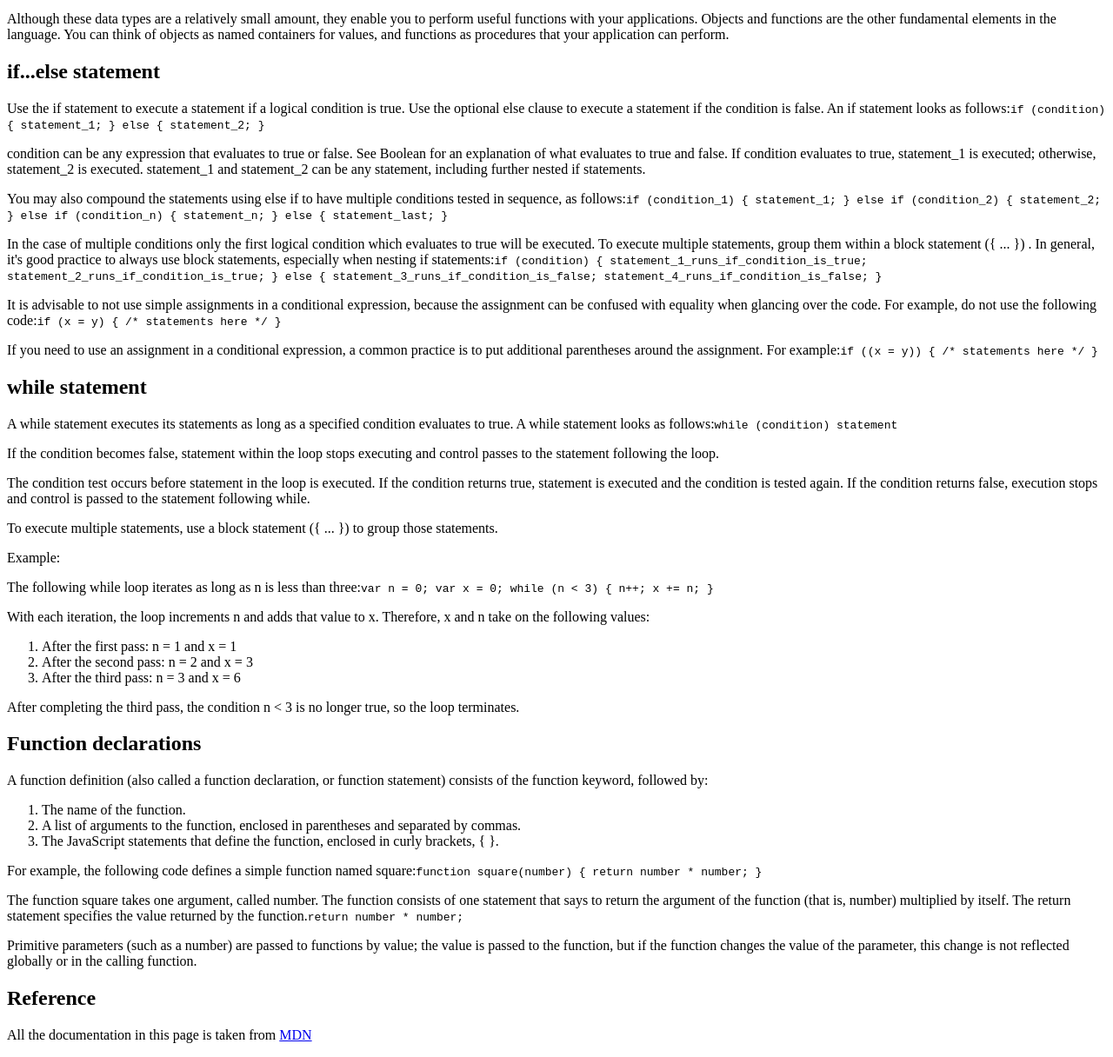
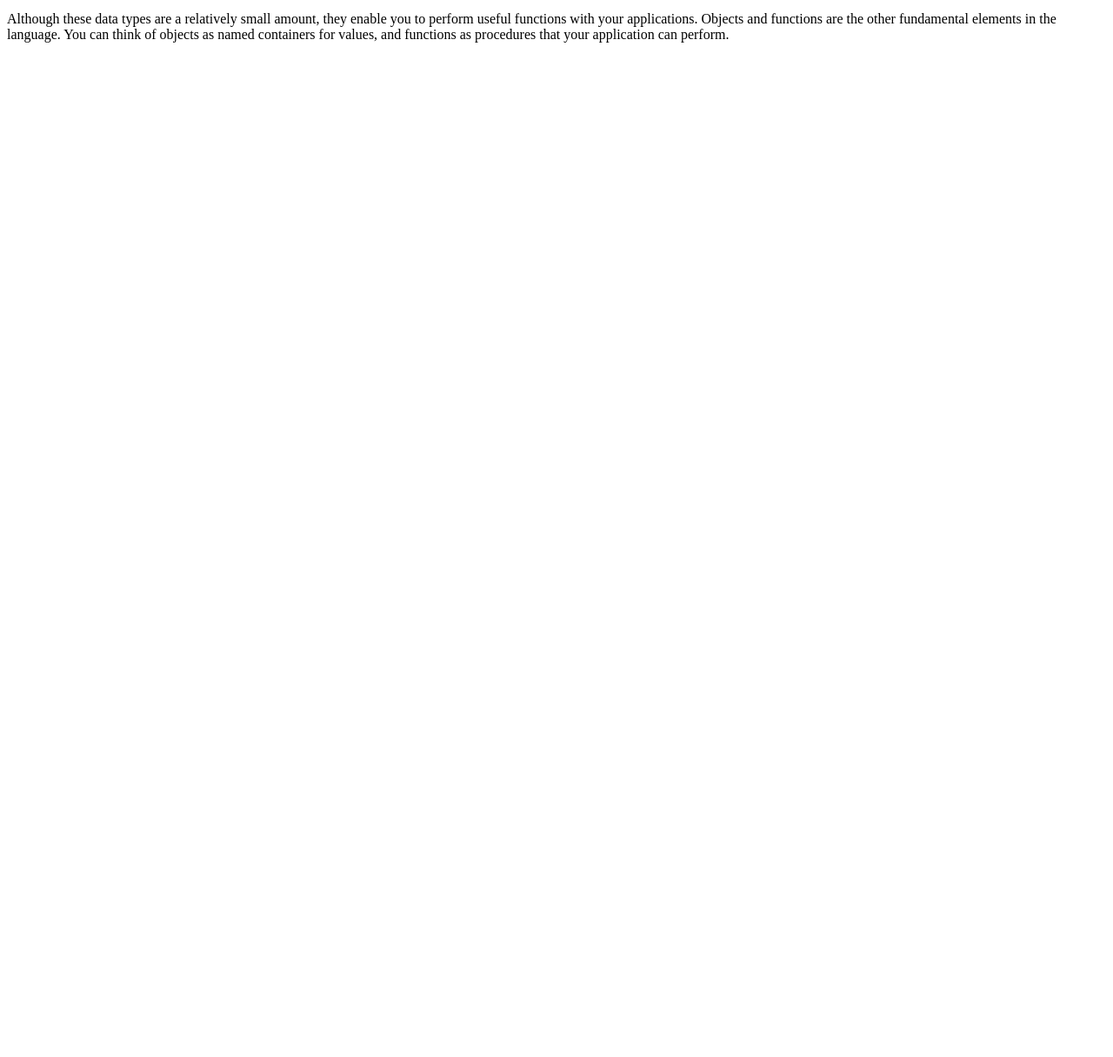
Before and after one commit to RicardoVel73/LandingPage2, a plain HTML site: page fcc-test-suite-template/index.html in a window 1280 px wide. Shown: the part 2394-3610 px from the top of the page at 87% size. After the commit the page ends 2459 px from the top, so only its background shows below. Drawn offline with Linux system fonts and the light colour scheme.

Commit message:
puntos de verificacion

```diff
--- a/fcc-test-suite-template/index.html
+++ b/fcc-test-suite-template/index.html
@@ -211,108 +211,8 @@
           </article>
         </section>
 
-        <section id="if...else_statement" class="main-section">
-          <header>
-            <h2>if...else statement</h2>
-          </header>
-          <article>
-          <p>Use the if statement to execute a statement if a logical condition is true. Use the optional else clause to execute a statement if the condition is false. An if statement looks as follows:<code>if (condition) {
-      statement_1;
-    } else {
-      statement_2;
-    }</code>
-          </p>
-          <p>condition can be any expression that evaluates to true or false. See Boolean for an explanation of what evaluates to true and false. If condition evaluates to true, statement_1 is executed; otherwise, statement_2 is executed. statement_1 and statement_2 can be any statement, including further nested if statements.</p>
-          <p>You may also compound the statements using else if to have multiple conditions tested in sequence, as follows:<code>if (condition_1) {
-      statement_1;
-    } else if (condition_2) {
-      statement_2;
-    } else if (condition_n) {
-      statement_n;
-    } else {
-      statement_last;
-    }</code>
-          </p>
-          <p>In the case of multiple conditions only the first logical condition which evaluates to true will be executed. To execute multiple statements, group them within a block statement ({ ... }) . In general, it's good practice to always use block statements, especially when nesting if statements:<code>if (condition) {
-      statement_1_runs_if_condition_is_true;
-      statement_2_runs_if_condition_is_true;
-    } else {
-      statement_3_runs_if_condition_is_false;
-      statement_4_runs_if_condition_is_false;
-    }</code>
-          </p>
-          <p>It is advisable to not use simple assignments in a conditional expression, because the assignment can be confused with equality when glancing over the code. For example, do not use the following code:<code>if (x = y) {
-      /* statements here */
-    }</code>
-          </p>
-          <p>If you need to use an assignment in a conditional expression, a common practice is to put additional parentheses around the assignment. For example:<code>if ((x = y)) {
-      /* statements here */
-    }</code>
-          </p>
-          </article>
-        </section>
 
-        <section id="while_statement" class="main-section">
-          <header>
-            <h2>while statement</h2>
-          </header>
-          <article>
-          <p>A while statement executes its statements as long as a specified condition evaluates to true. A while statement looks as follows:<code>while (condition)
-      statement</code>
-          </p>
-          <p>If the condition becomes false, statement within the loop stops executing and control passes to the statement following the loop.</p>
-          <p>The condition test occurs before statement in the loop is executed. If the condition returns true, statement is executed and the condition is tested again. If the condition returns false, execution stops and control is passed to the statement following while.</p>
-          <p>To execute multiple statements, use a block statement ({ ... }) to group those statements.</p>
-          <p>Example:</p>
-          <p>The following while loop iterates as long as n is less than three:<code>var n = 0;
-    var x = 0;
-    while (n &lt 3) {
-      n++;
-      x += n;
-    }</code>
-          </p>
-          <p>With each iteration, the loop increments n and adds that value to x. Therefore, x and n take on the following values:
-            <ol>
-              <li>After the first pass: n = 1 and x = 1</li>
-              <li>After the second pass: n = 2 and x = 3</li>
-              <li>After the third pass: n = 3 and x = 6</li>
-            </ol>
-          </p>
-          <p>After completing the third pass, the condition n &lt 3 is no longer true, so the loop terminates.</p>
-          </article>
-        </section>
 
-        <section id="Function_declarations" class="main-section">
-          <header>
-            <h2>Function declarations</h2>
-          </header>
-          <article>
-          <p>A function definition (also called a function declaration, or function statement) consists of the function keyword, followed by:
-            <ol>
-              <li>The name of the function.</li>
-              <li>A list of arguments to the function, enclosed in parentheses and separated by commas.</li>
-              <li>The JavaScript statements that define the function, enclosed in curly brackets, { }.</li>
-            </ol>
-          </p>
-          <p>For example, the following code defines a simple function named square:<code>function square(number) {
-      return number * number;
-    }</code>
-          </p>
-          <p>The function square takes one argument, called number. The function consists of one statement that says to return the argument of the function (that is, number) multiplied by itself. The return statement specifies the value returned by the function.<code>return number * number;</code>
-          </p>
-          <p>Primitive parameters (such as a number) are passed to functions by value; the value is passed to the function, but if the function changes the value of the parameter, this change is not reflected globally or in the calling function.</p>
-          </article>
-        </section>
-
-        <section id="Reference" class="main-section">
-          <header>
-            <h2>Reference</h2>
-          </header>
-          <article>
-          <p>All the documentation in this page is taken from <a href="https://developer.mozilla.org/en-US/docs/Web/JavaScript/Guide">MDN</a></p>
-          </article>
-        </section>
-      </main>
 
       <footer></footer>
 
```
